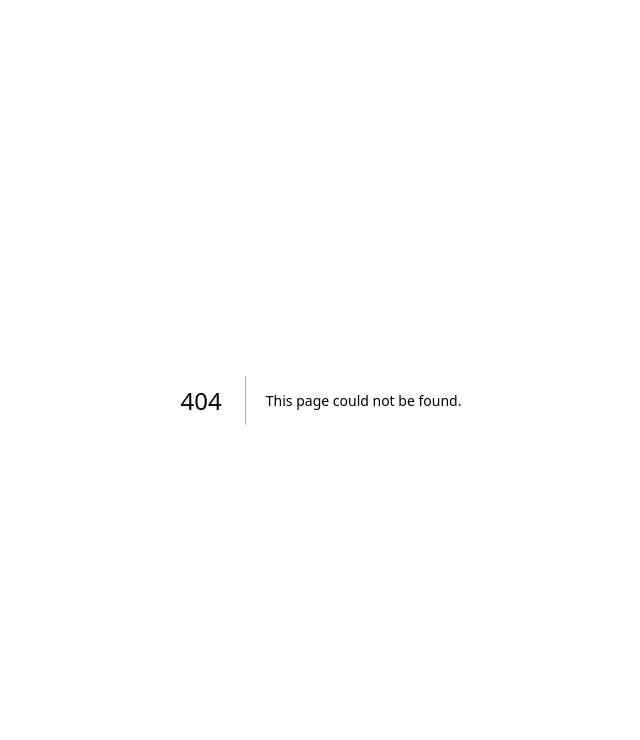
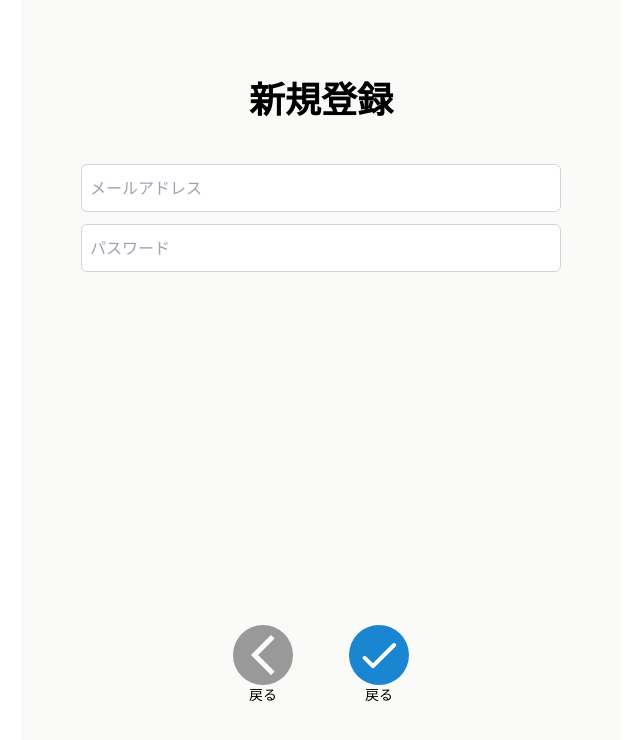
Before and after one commit to tech-harmony-team/Jibun-Log, a Next.js app in the folder next-front/: page /auth in a window 1280 px wide. Before the commit this address had no page. Shown: the top 740 px of the page, without its empty margins (319-959 px from the left). Built offline with nearby package versions, Linux system fonts and the light colour scheme.

Commit message:
新規登録画面のコンポーネントを作成した。

```diff
--- /dev/null
+++ b/next-front/src/app/auth/page.tsx
@@ -0,0 +1,52 @@
+"use client";
+
+import { CircleButton } from "@/components/button/circleButton";
+import PageHeader from "@/components/typography/pageHeader";
+import { CheckRounded } from "@mui/icons-material";
+import ArrowBackIosNewIcon from "@mui/icons-material/ArrowBackIosNew";
+import { useState } from "react";
+
+export default function AuthPage() {
+  const [email, setEmail] = useState<string>("");
+  const [password, setPassword] = useState<string>("");
+
+  return (
+    <div className="w-4/5 max-w-600 h-full mx-auto pt-14 bg-stone-50">
+      <PageHeader type="h1" textAlignment="center">
+        新規登録
+      </PageHeader>
+      <div className="h-3/5 w-4/5 py-5 mx-auto gap-y-3 flex flex-col items-center">
+        <input
+          type="text"
+          placeholder="メールアドレス"
+          className="w-full h-12 border border-gray-300 rounded-md px-2"
+          value={email}
+          onChange={(e) => setEmail(e.target.value)}
+        />
+        <input
+          type="password"
+          placeholder="パスワード"
+          className="w-full h-12 border border-gray-300 rounded-md px-2"
+          value={password}
+          onChange={(e) => setPassword(e.target.value)}
+        />
+      </div>
+      <div className="w-4/5 max-w-600 h-1/5 mx-auto flex flex-row gap-x-10 justify-center items-center">
+        <CircleButton
+          label="戻る"
+          fontsize="60px"
+          color="#fff"
+          backgroundColor="#999999"
+          Icon={ArrowBackIosNewIcon}
+        />
+        <CircleButton
+          label="戻る"
+          fontsize="60px"
+          color="#fff"
+          backgroundColor="#1A85D1"
+          Icon={CheckRounded}
+        />
+      </div>
+    </div>
+  );
+}
```
